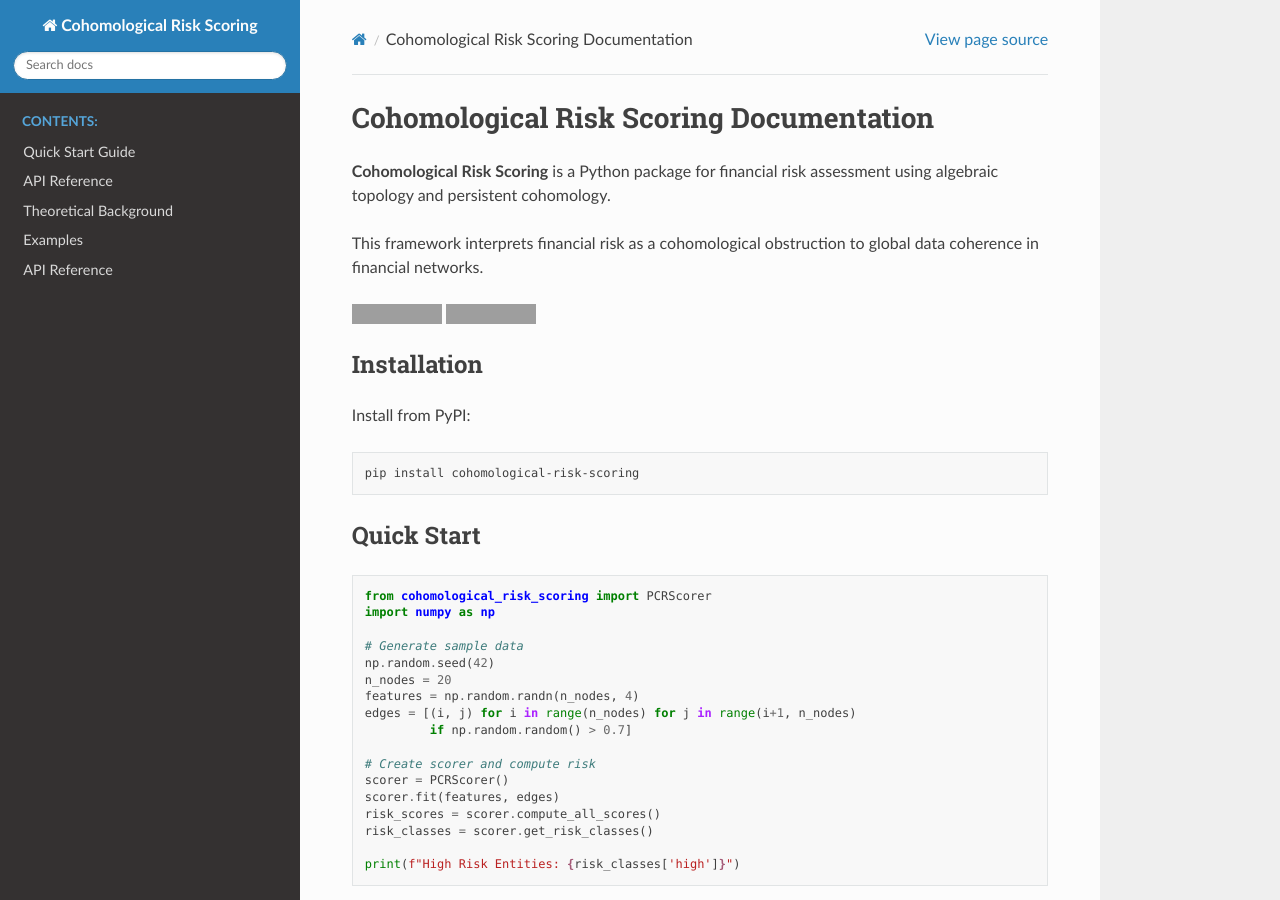
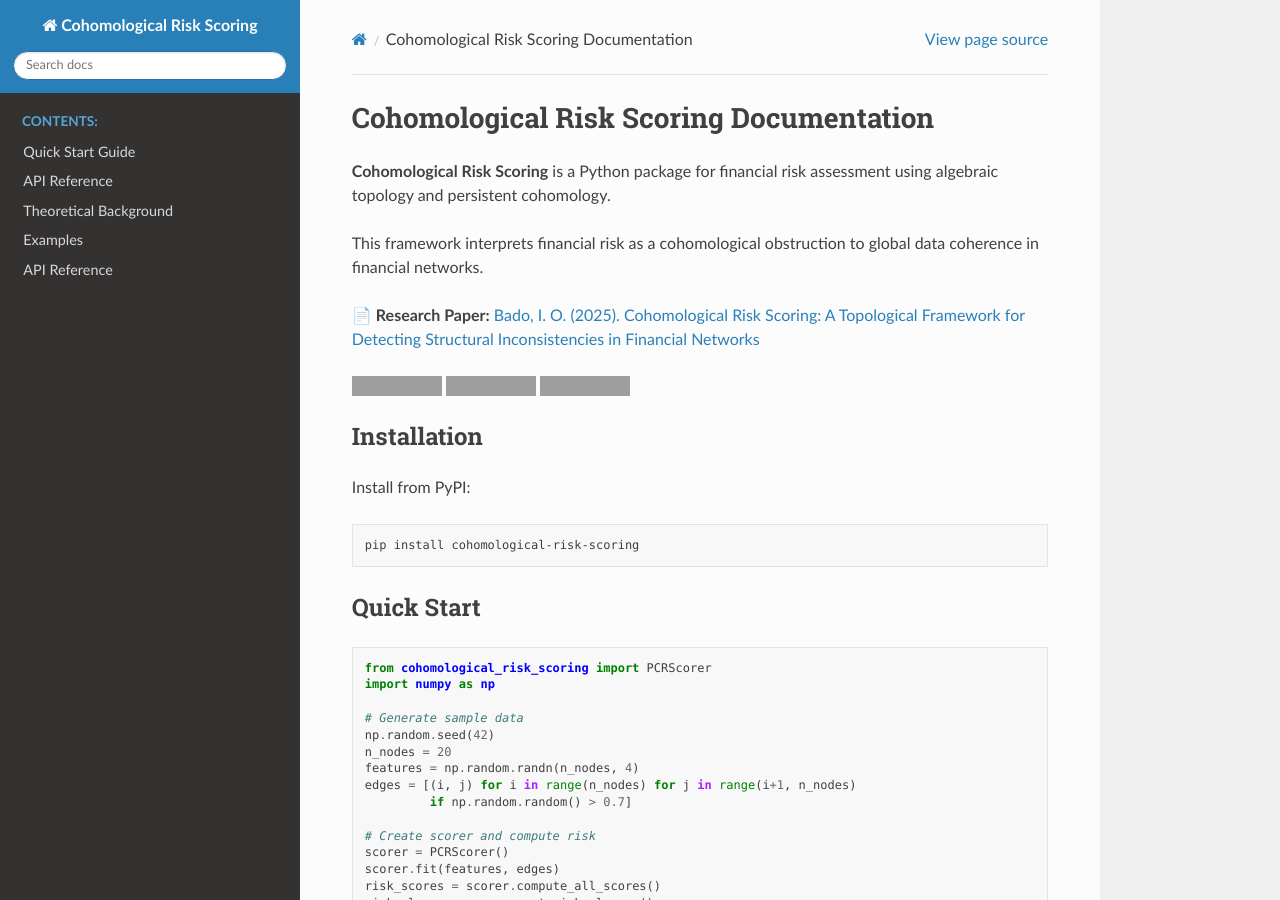
Before and after one commit to idrissbado/cohomological-risk-scoring, a Sphinx documentation site: the page built from docs/index.rst, in a window 1280 px wide and 900 px high. Built offline with Sphinx 7.4.7 and the Read the Docs theme 3.1.0, drawn with Linux system fonts in a browser that asks for light colours; grey boxes are pictures that could not be loaded.

Commit message:
Add ResearchGate paper link to README and documentation

```diff
--- a/docs/index.rst
+++ b/docs/index.rst
@@ -4,6 +4,8 @@ Cohomological Risk Scoring Documentation
 **Cohomological Risk Scoring** is a Python package for financial risk assessment using algebraic topology and persistent cohomology.
 
 This framework interprets financial risk as a cohomological obstruction to global data coherence in financial networks.
+
+📄 **Research Paper:** `Bado, I. O. (2025). Cohomological Risk Scoring: A Topological Framework for Detecting Structural Inconsistencies in Financial Networks <https://www.researchgate.net/publication/398275656_Cohomological_Risk_Scoring_A_Topological_Framework_for_Detecting_Structural_Inconsistencies_in_Financial_Networks>`_
 
 .. image:: https://img.shields.io/pypi/v/cohomological-risk-scoring.svg
    :target: https://pypi.org/project/cohomological-risk-scoring/
@@ -12,6 +14,10 @@ This framework interprets financial risk as a cohomological obstruction to globa
 .. image:: https://img.shields.io/pypi/pyversions/cohomological-risk-scoring.svg
    :target: https://pypi.org/project/cohomological-risk-scoring/
    :alt: Python versions
+
+.. image:: https://img.shields.io/badge/Research-ResearchGate-00CCBB.svg
+   :target: https://www.researchgate.net/publication/398275656_Cohomological_Risk_Scoring_A_Topological_Framework_for_Detecting_Structural_Inconsistencies_in_Financial_Networks
+   :alt: Research Paper
 
 Installation
 ------------
--- a/docs/theory.rst
+++ b/docs/theory.rst
@@ -1,5 +1,9 @@
 Theoretical Background
 ======================
+
+**Full Theoretical Treatment:** For complete mathematical proofs and detailed theoretical foundations, see the research paper:
+
+`Bado, I. O. (2025). "Cohomological Risk Scoring: A Topological Framework for Detecting Structural Inconsistencies in Financial Networks." <https://www.researchgate.net/publication/398275656_Cohomological_Risk_Scoring_A_Topological_Framework_for_Detecting_Structural_Inconsistencies_in_Financial_Networks>`_
 
 Mathematical Foundations
 ------------------------
```
Also changed, not shown: README.md (+40 -7 lines).
